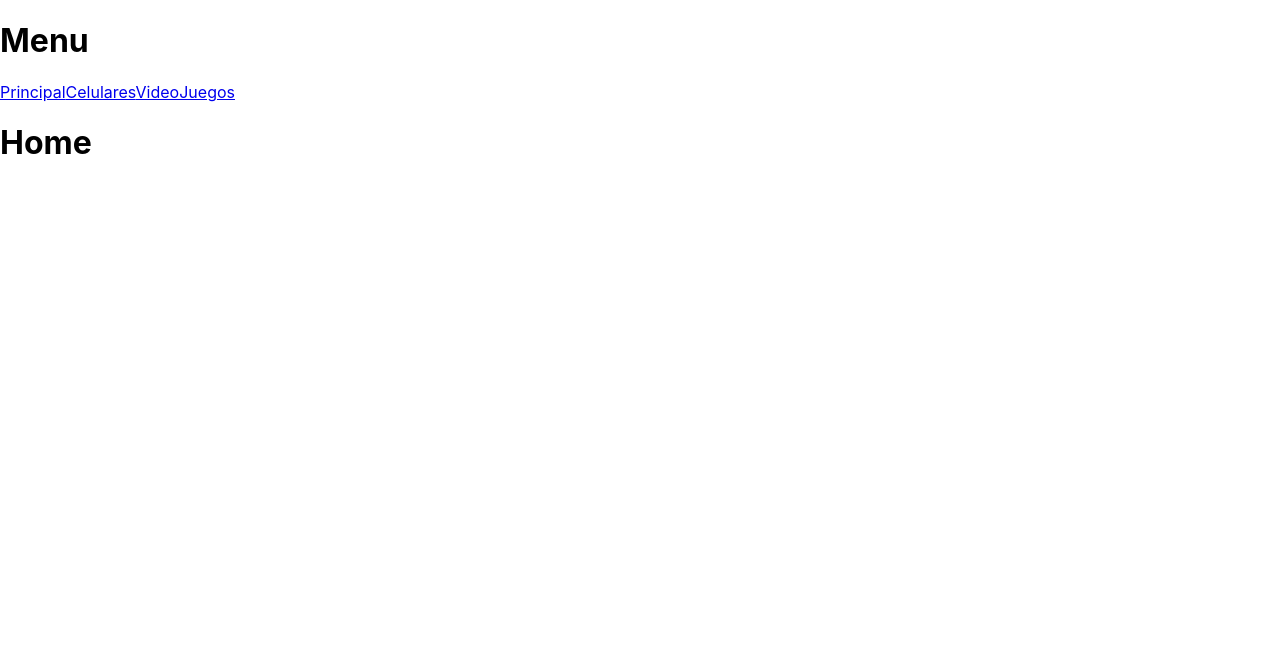
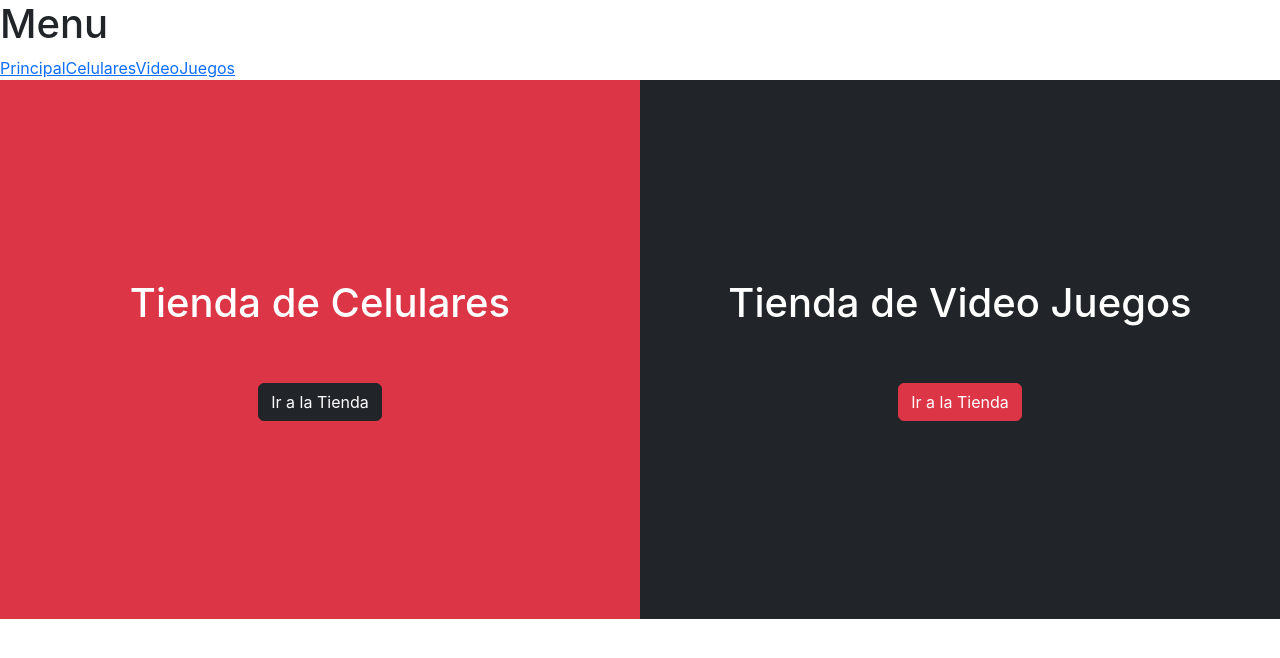
Before and after one commit to aziel0x8/react-proyecto, a React (Create React App) app in the folder proyecto-react/: page / in a window 1280 px wide. Shown: the top 658 px of the page. Built offline with nearby package versions, Linux system fonts and the light colour scheme.

Commit message:
home listo

```diff
--- a/proyecto-react/public/index.html
+++ b/proyecto-react/public/index.html
@@ -25,6 +25,8 @@
       Learn how to configure a non-root public URL by running `npm run build`.
     -->
     <title>React App</title>
+    <link href="https://cdn.jsdelivr.net/npm/bootstrap@5.3.2/dist/css/bootstrap.min.css" rel="stylesheet" integrity="sha384-T3c6CoIi6uLrA9TneNEoa7RxnatzjcDSCmG1MXxSR1GAsXEV/Dwwykc2MPK8M2HN" crossorigin="anonymous">
+    <script src="https://cdn.jsdelivr.net/npm/bootstrap@5.3.2/dist/js/bootstrap.bundle.min.js" integrity="sha384-C6RzsynM9kWDrMNeT87bh95OGNyZPhcTNXj1NW7RuBCsyN/o0jlpcV8Qyq46cDfL" crossorigin="anonymous"></script>
   </head>
   <body>
     <noscript>You need to enable JavaScript to run this app.</noscript>
--- a/proyecto-react/src/components/home.jsx
+++ b/proyecto-react/src/components/home.jsx
@@ -3,9 +3,23 @@
 function Home(){
 
     return(
-        <div>
-            <h1>Home</h1>
+        <div style={{height: "539px"}}>
+            <div className="bg-danger d-inline-block w-50 position-relative col-6" style={{height: "100%"}}>
+                <div className="position-relative top-50 start-50 translate-middle text-center">
+                    <h1 className="text-white ">Tienda de Celulares</h1>
+                    <button className="btn btn-dark mt-5">Ir a la Tienda</button>
+                </div>
+
+            </div>
+
+            <div className="bg-dark d-inline-block w-50 position-relative col-6" style={{height: "100%"}}>
+                <div className="position-relative top-50 start-50 translate-middle text-center">
+                    <h1 className="text-white ">Tienda de Video Juegos</h1>
+                    <button className="btn btn-danger mt-5">Ir a la Tienda</button>
+                </div>
+            </div>
         </div>
+
     )
 }
 
```
